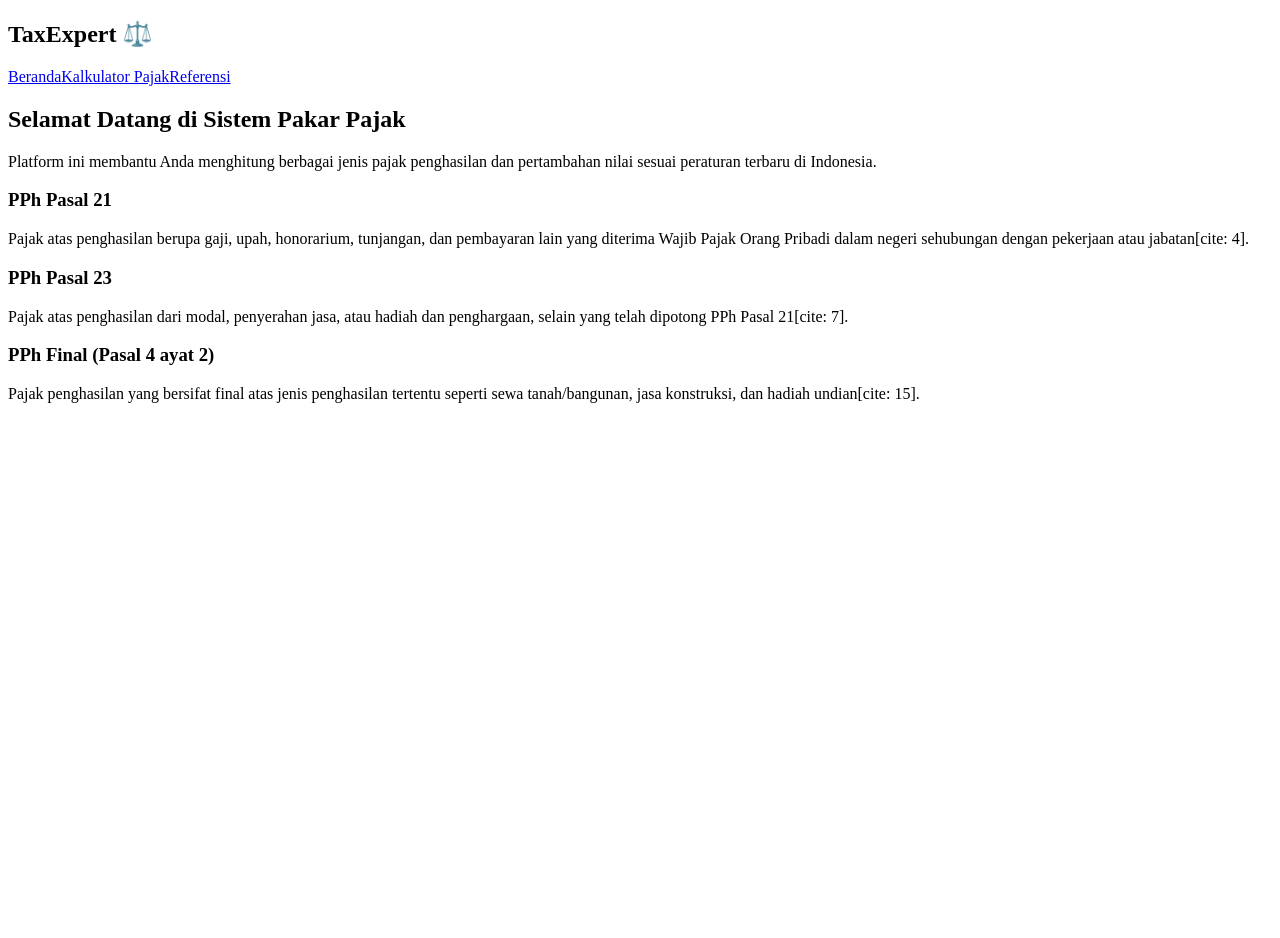
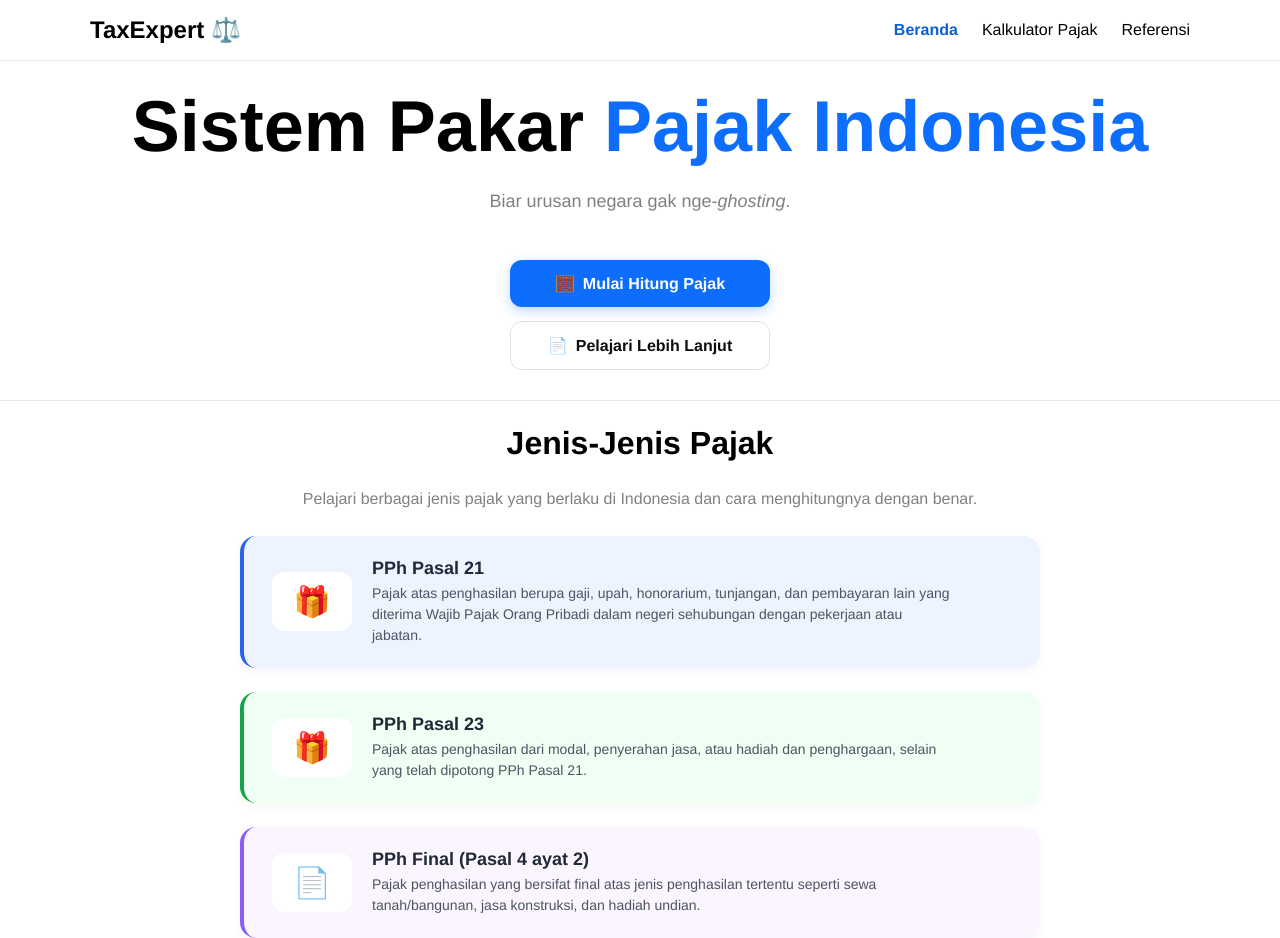
Before and after one commit to oceanite/tax-expert-system, a React app in the folder frontend/: page / in a window 1280 px wide. Before the commit the page ends 800 px from the top, so only its background shows below. Built offline with nearby package versions, Linux system fonts and the light colour scheme; the HTML template or start-up script is replaced by a standard one.

Commit message:
fe beranda belum lengkap

```diff
--- a/frontend/src/components/navbar.jsx
+++ b/frontend/src/components/navbar.jsx
@@ -1,14 +1,15 @@
 import { Link, useLocation } from 'react-router-dom';
+import '../index.css';
 
 const Navbar = () => {
   const location = useLocation();
-  const isActive = (path) => location.pathname === path ? "text-blue-600 font-bold" : "text-gray-600 hover:text-blue-500";
+  const isActive = (path) => location.pathname === path ? "nav-link active" : "nav-link";
 
   return (
-    <nav className="bg-white shadow-md p-4 sticky top-0 z-50">
-      <div className="container mx-auto flex justify-between items-center">
-        <h1 className="text-xl font-bold text-slate-800">TaxExpert ⚖️</h1>
-        <div className="space-x-6">
+    <nav className="navbar">
+      <div className="navbar-inner">
+        <h1 className="logo">TaxExpert ⚖️</h1>
+        <div className="nav-menu">
           <Link to="/" className={isActive("/")}>Beranda</Link>
           <Link to="/hitung" className={isActive("/hitung")}>Kalkulator Pajak</Link>
           <Link to="/referensi" className={isActive("/referensi")}>Referensi</Link>
--- a/frontend/src/index.css
+++ b/frontend/src/index.css
@@ -0,0 +1,240 @@
+* {
+  font-family: Helvetica, Arial, sans-serif;
+  margin: 0;
+  padding: 0;
+  box-sizing: border-box;
+}
+
+.navbar {
+  background: white;
+  padding: 16px;
+  /* box-shadow: 0 2px 6px rgba(0,0,0,0.1); */
+  position: sticky;
+  top: 0;
+  z-index: 50;
+  border-bottom: 1px solid #e2e8f0;
+  transform: translateZ(0);
+}
+
+.navbar-inner {
+  max-width: 1100px;
+  margin: auto;
+  display: flex;
+  align-items: center;
+}
+
+.logo {
+  font-size: 24px;
+  font-weight: bold;
+  color: black;
+}
+
+.nav-menu {
+  margin-left: auto;
+  display: flex;
+  gap: 24px;
+}
+
+.nav-link {
+  color: gray;
+  text-decoration: none;
+  font-family: Helvetica, Arial, sans-serif;
+  color: black;
+}
+
+.nav-link:hover {
+  color: #0d6efd;
+}
+
+.nav-link.active {
+  color: #0b5ed7;
+  font-weight: bold;
+}
+
+.hero-container {
+  text-align: center;
+  margin-bottom: 30px;
+}
+
+.hero-title {
+  font-size: 72px;
+  font-weight: bold;
+  color: black; /* slate-900 */
+  margin-top: 24px;
+}
+
+.hero-title span {
+  color: #0d6efd; /* blue-600 */
+}
+
+.hero-description {
+  font-size: 18px;
+  color: gray;
+  margin-top: 24px;
+}
+
+.hero-description span {
+  font-style: italic;
+}
+
+.hero-buttons {
+  display: flex;
+  flex-direction: column;
+  gap: 14px; /* jarak antar tombol */
+  margin-top: 48px; /* jarak dari konten hero sebelumnya */
+}
+
+.hero-buttons a {
+  max-width: 260px; /* 🔧 ubah angka ini untuk mengatur lebar tombol */
+  width: 100%;
+  margin: 0 auto;
+}
+
+.btn-primary-hero {
+  display: flex;
+  align-items: center;
+  justify-content: center;
+  gap: 8px;
+  padding: 14px 20px;
+  background: #0d6efd;
+  color: white;
+  border-radius: 12px;
+  text-decoration: none;
+  font-weight: 600;
+  box-shadow: 0 4px 12px rgba(0, 102, 255, 0.25);
+  transition: 0.2s;
+}
+
+.btn-primary-hero:hover {
+  background: #0b5ed7;
+}
+
+.btn-outline-hero {
+  display: flex;
+  align-items: center;
+  justify-content: center;
+  gap: 8px;
+  padding: 14px 20px;
+  background: white;
+  color: #0d0d0d;
+  border: 1.5px solid #e0e0e0;
+  border-radius: 12px;
+  text-decoration: none;
+  font-weight: 600;
+  transition: 0.2s;
+}
+
+.btn-outline-hero:hover {
+  background: #f5f5f5;
+}
+
+.section-title {
+  border-top: 1px solid #e2e8f0;
+  text-align: center;
+  /* padding: 24px 0; */
+}
+
+.section-title h2 {
+  font-size: 32px;
+  font-weight: bold;
+  color: black;
+  margin: 24px auto;
+}
+
+.section-title p {
+  font-size: 16px;
+  color: gray;
+  max-width: 700px;
+  margin: 0 auto;
+  line-height: 1.6;
+  margin-bottom: 24px;
+}
+
+.tax-list {
+  display: flex;
+  flex-direction: column;
+  align-items: center;
+  gap: 24px;
+}
+
+/* Card style */
+.tax-card {
+  width: 90%;
+  max-width: 800px;
+  margin: 0 auto;
+  display: grid;
+  grid-template-columns: 80px 1fr 40px; /* icon | text | arrow */
+  align-items: center;
+  background: #f9fbff;
+  padding: 22px 28px;
+  border-radius: 16px;
+  border-left: 4px solid transparent;
+  transition: 0.25s ease;
+  box-shadow: 0 4px 10px rgba(0,0,0,0.04);
+}
+
+/* Warna sesuai gambar */
+.tax-card.blue {
+  background: #eef4ff;
+  border-left-color: #2563eb;
+}
+
+.tax-card.green {
+  background: #f0fff4;
+  border-left-color: #16a34a;
+}
+
+.tax-card.purple {
+  background: #faf5ff;
+  border-left-color: #8b5cf6;
+}
+
+/* Icon */
+.tax-card .icon {
+  font-size: 30px;
+  background: white;
+  padding: 12px;
+  border-radius: 12px;
+  display: flex;
+  justify-content: center;
+  align-items: center;
+}
+
+/* Text */
+.tax-card h3 {
+  font-size: 18px;
+  font-weight: bold;
+  margin: 0 10px 4px 10px;
+  color: #1f2937;
+}
+
+.tax-card p {
+  margin: 4px 10px 0 10px;
+  color: #4b5563;
+  font-size: 14px;
+  line-height: 1.5;
+}
+
+/* Arrow */
+.tax-card .arrow {
+  opacity: 0;
+  transform: translateX(-5px);
+  font-size: 22px;
+  transition: 0.25s ease;
+}
+/* Hover efek */
+.tax-card:hover {
+  transform: translateY(-3px);
+  box-shadow: 0 6px 16px rgba(0,0,0,0.12);
+}
+
+.tax-card:hover .arrow {
+  opacity: 1;
+  transform: translateX(0);
+}
+
+.tax-card .text {
+  max-width: 700px;
+  text-align: left;
+  margin: 0 10px;
+}
--- a/frontend/src/pages/beranda.jsx
+++ b/frontend/src/pages/beranda.jsx
@@ -1,31 +1,76 @@
+import { Link } from "react-router-dom";
+import "../index.css";
+
 const Beranda = () => {
   return (
-    <div className="container mx-auto p-8 max-w-4xl">
-      <h2 className="text-3xl font-bold mb-6 text-center text-slate-800">Selamat Datang di Sistem Pakar Pajak</h2>
-      <p className="text-gray-600 mb-8 text-center">
-        Platform ini membantu Anda menghitung berbagai jenis pajak penghasilan dan pertambahan nilai sesuai peraturan terbaru di Indonesia.
+    <>
+      <section className="hero-container">
+        <h1 className="hero-title">
+          Sistem Pakar <span>Pajak Indonesia</span>
+        </h1>
+
+        <p className="hero-description">
+          Biar urusan negara gak nge-<span>ghosting</span>.
+        </p>
+        <div className="hero-buttons">
+          <Link to="hitung" className="btn-primary-hero">
+            <span className="icon">🧮</span>
+            Mulai Hitung Pajak
+          </Link>
+
+          <Link to="/referensi" className="btn-outline-hero">
+            <span className="icon">📄</span>
+            Pelajari Lebih Lanjut
+          </Link>
+        </div>
+      </section>
+
+    <div className="section-title">
+      <h2>Jenis-Jenis Pajak</h2>
+      <p>
+        Pelajari berbagai jenis pajak yang berlaku di Indonesia dan cara menghitungnya dengan benar.
       </p>
 
-      <div className="space-y-6">
-        <div className="bg-blue-50 p-6 rounded-lg border-l-4 border-blue-500">
-          <h3 className="font-bold text-lg mb-2">PPh Pasal 21</h3>
-          <p className="text-sm text-gray-700">Pajak atas penghasilan berupa gaji, upah, honorarium, tunjangan, dan pembayaran lain yang diterima Wajib Pajak Orang Pribadi dalam negeri sehubungan dengan pekerjaan atau jabatan[cite: 4].</p>
+      <div className="tax-list">
+      <div className="tax-card blue">
+        <div className="icon">🎁</div>
+        <div className="text">
+          <h3>PPh Pasal 21</h3>
+          <p>
+            Pajak atas penghasilan berupa gaji, upah, honorarium, tunjangan, dan pembayaran lain yang diterima Wajib Pajak Orang Pribadi dalam negeri sehubungan dengan pekerjaan atau jabatan.
+          </p>
         </div>
+        <div className="arrow">→</div>
+      </div>
 
-        <div className="bg-green-50 p-6 rounded-lg border-l-4 border-green-500">
-          <h3 className="font-bold text-lg mb-2">PPh Pasal 23</h3>
-          <p className="text-sm text-gray-700">Pajak atas penghasilan dari modal, penyerahan jasa, atau hadiah dan penghargaan, selain yang telah dipotong PPh Pasal 21[cite: 7].</p>
+      <div className="tax-card green">
+        <div className="icon">🎁</div>
+        <div className="text">
+          <h3>PPh Pasal 23</h3>
+          <p>
+            Pajak atas penghasilan dari modal, penyerahan jasa, atau hadiah dan penghargaan, selain yang telah dipotong PPh Pasal 21.
+          </p>
         </div>
+        <div className="arrow">→</div>
+      </div>
 
-        <div className="bg-purple-50 p-6 rounded-lg border-l-4 border-purple-500">
-          <h3 className="font-bold text-lg mb-2">PPh Final (Pasal 4 ayat 2)</h3>
-          <p className="text-sm text-gray-700">Pajak penghasilan yang bersifat final atas jenis penghasilan tertentu seperti sewa tanah/bangunan, jasa konstruksi, dan hadiah undian[cite: 15].</p>
+      <div className="tax-card purple">
+        <div className="icon">📄</div>
+        <div className="text">
+          <h3>PPh Final (Pasal 4 ayat 2)</h3>
+          <p>
+            Pajak penghasilan yang bersifat final atas jenis penghasilan tertentu seperti sewa tanah/bangunan, jasa konstruksi, dan hadiah undian.
+          </p>
         </div>
-
-        {/* Tambahkan penjelasan PPh 22, 15, dan PPN disini */}
+        <div className="arrow">→</div>
       </div>
     </div>
-  );
-};
+
+
+            {/* Tambahkan penjelasan PPh 22, 15, dan PPN disini */}
+          </div>
+        </>
+      );
+    };
 
 export default Beranda;
```
Also changed, not shown: 1 other file (tests, documents, lock files or other folders).
